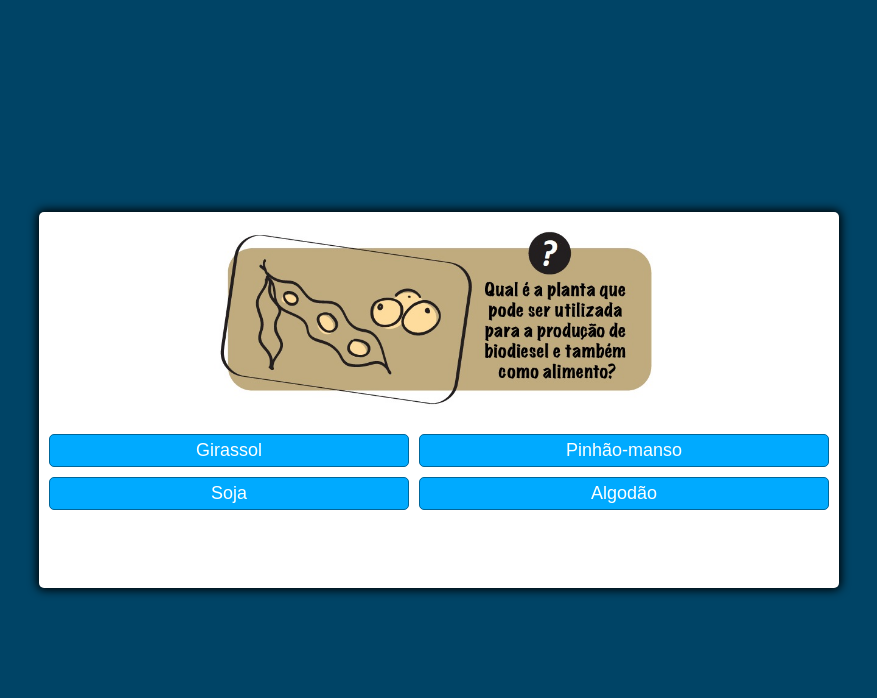
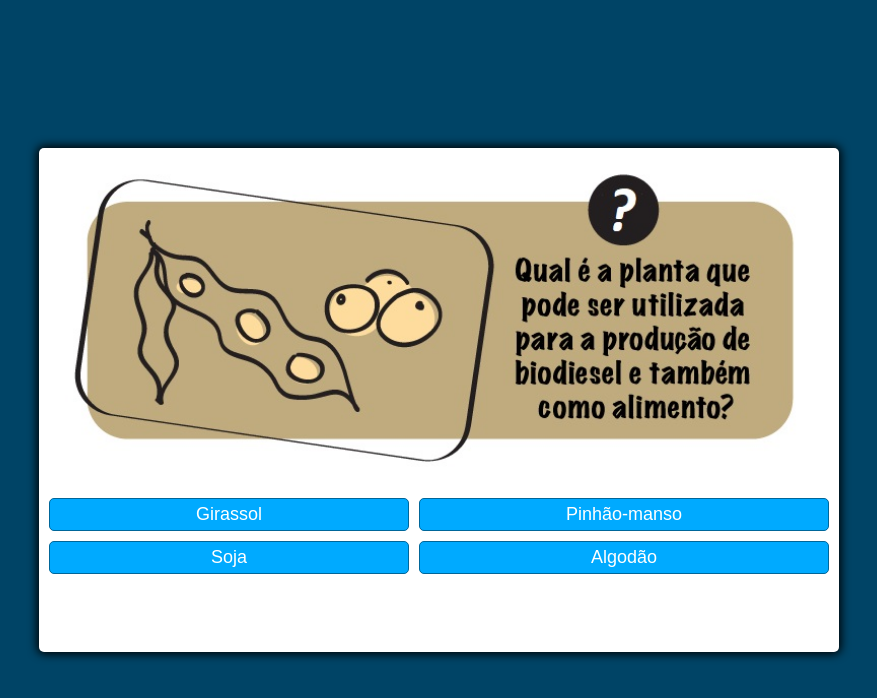
Before and after one commit to Maria-Clarinha/AppQuizPensi, a plain HTML site: page index.html in a window 1280 px wide. Both pictures are taken after a click on the button "Iniciar". Shown: the whole page, without its empty margins (201-1078 px from the left). Drawn offline with Linux system fonts and the light colour scheme.

Commit message:
Melhorias nas questões do Quiz de Biomas

```diff
--- a/index.html
+++ b/index.html
@@ -16,12 +16,11 @@
             <div id="available-quizzes-container">
                 <h4 class="center">Escolha o seu desafio:</h4>
                 <select id="quizzes-drop-down" class="center"></select>
-                <br><br>
             </div>
         </div>
         <div id="question-container" class="hide">
             <div id="question">Question</div>
-            <img id="question-img" class="center"/>
+            <img id="question-img" class="img"/>
             <div id="answer-buttons" class="btn-grid">
                 <button class="btn">Answer 1</button>
                 <button class="btn">Answer 2</button>
--- a/styles.css
+++ b/styles.css
@@ -95,3 +95,12 @@ body.wrong {
     justify-content: center;
     align-items: center;
   }
+
+.img {
+    display: flex;
+    margin-left: auto;
+    margin-right: auto;
+    width: 100%;
+    justify-content: center;
+    align-items: center;
+}
```
Also changed, not shown: img/bioma_pergunta_1.jpg, img/bioma_pergunta_2.jpg, img/bioma_pergunta_3.jpg, img/bioma_pergunta_4.jpg, img/bioma_pergunta_5.jpg, img/bioma_pergunta_6.jpg, img/bioma_pergunta_7.jpg, img/bioma_pergunta_9.jpg.
